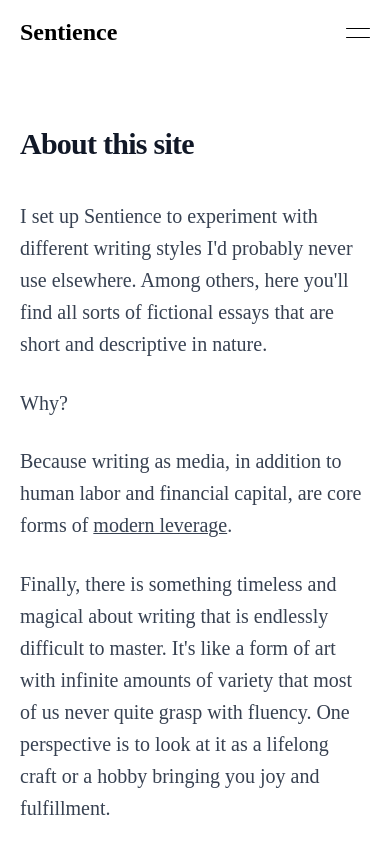
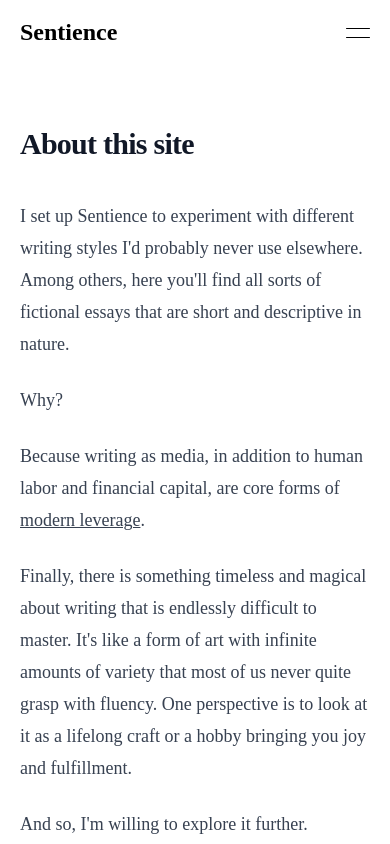
Before and after one commit to iamsanteri/sentience-blog, a Next.js app: page /about in a window 390 px wide. Shown: the top 844 px of the page. Built offline with nearby package versions, Linux system fonts and the light colour scheme; a web font is replaced by a local one.

Commit message:
Modified fonts again for further testing

```diff
--- a/pages/about/index.js
+++ b/pages/about/index.js
@@ -17,7 +17,7 @@ export default function SinglePost({ postData }) {
             <div className="w-full flex justify-center">
                 <div className="p-5 md:w-3/4 lg:w-3/5 xl:w-2/4 2xl:w-2/5">
                     <h1 style={{ lineHeight: 2.5 + "rem"}} className="mb-9 text-3xl md:text-4xl font-semibold leading-none tracking-tight text-gray-900 dark:text-white">About this site</h1>
-                    <article style={{ lineHeight: 2 + "rem"}} className="prose-lg text-xl lg:prose-xl text-gray-700 dark:text-gray-300">
+                    <article style={{ lineHeight: 2 + "rem"}} className="prose-lg text-lg lg:prose-xl text-gray-700 dark:text-gray-300">
                         <p>I set up Sentience to experiment with different writing styles I'd probably never use elsewhere. Among others, here you'll find all sorts of fictional essays that are short and descriptive in nature.</p>
                         <p>Why?</p>
                         <p>Because writing as media, in addition to human labor and financial capital, are core forms of <a style={{textDecoration: "underline", textDecorationThickness: 1 + "px"}} href="https://www.lostbookofsales.com/notes/the-almanack-of-naval-ravikant-by-eric-jorgenson/?ref=sentience#leverage" className="dark:text-zinc-200 hover:opacity-75">modern leverage</a>.</p>
--- a/pages/essays/[id].js
+++ b/pages/essays/[id].js
@@ -44,7 +44,7 @@ export default function SinglePost({ postData, allPostsData }) {
             <div className="w-full flex justify-center">
                 <div className="p-5 md:w-3/4 lg:w-3/5 xl:w-2/4 2xl:w-2/5">
                     <h1 style={{ lineHeight: 2.2 + "rem"}} className="mb-9 text-3xl md:text-4xl font-semibold leading-none tracking-tight text-gray-900 dark:text-white">{ postData.title }</h1>
-                    <article className="prose text-xl lg:prose-xl prose-strong:dark:text-gray-300 prose-a:dark:text-zinc-200 text-gray-700 dark:text-gray-300 dark:prose-invert" dangerouslySetInnerHTML={{ __html: postData.contentHtml }} />
+                    <article className="prose text-lg lg:prose-xl prose-strong:dark:text-gray-300 prose-a:dark:text-zinc-200 text-gray-700 dark:text-gray-300 dark:prose-invert" dangerouslySetInnerHTML={{ __html: postData.contentHtml }} />
                 </div>
             </div>
         </section>
--- a/pages/stories/[id].js
+++ b/pages/stories/[id].js
@@ -44,7 +44,7 @@ export default function SinglePost({ postData, allPostsData }) {
             <div className="w-full flex justify-center">
                 <div className="p-5 md:w-3/4 lg:w-3/5 xl:w-2/4 2xl:w-2/5">
                     <h1 style={{ lineHeight: 2.5 + "rem"}} className="mb-9 text-3xl md:text-4xl font-semibold leading-none tracking-tight text-gray-900 dark:text-white">{ postData.title }</h1>
-                    <article className="prose text-xl lg:prose-xl prose-strong:dark:text-gray-300 prose-a:dark:text-zinc-200 prose-a:hover:opacity-75 text-gray-700 dark:text-gray-300 dark:prose-invert" dangerouslySetInnerHTML={{ __html: postData.contentHtml }} />
+                    <article className="prose text-lg lg:prose-xl prose-strong:dark:text-gray-300 prose-a:dark:text-zinc-200 prose-a:hover:opacity-75 text-gray-700 dark:text-gray-300 dark:prose-invert" dangerouslySetInnerHTML={{ __html: postData.contentHtml }} />
                 </div>
             </div>
         </section>
```
